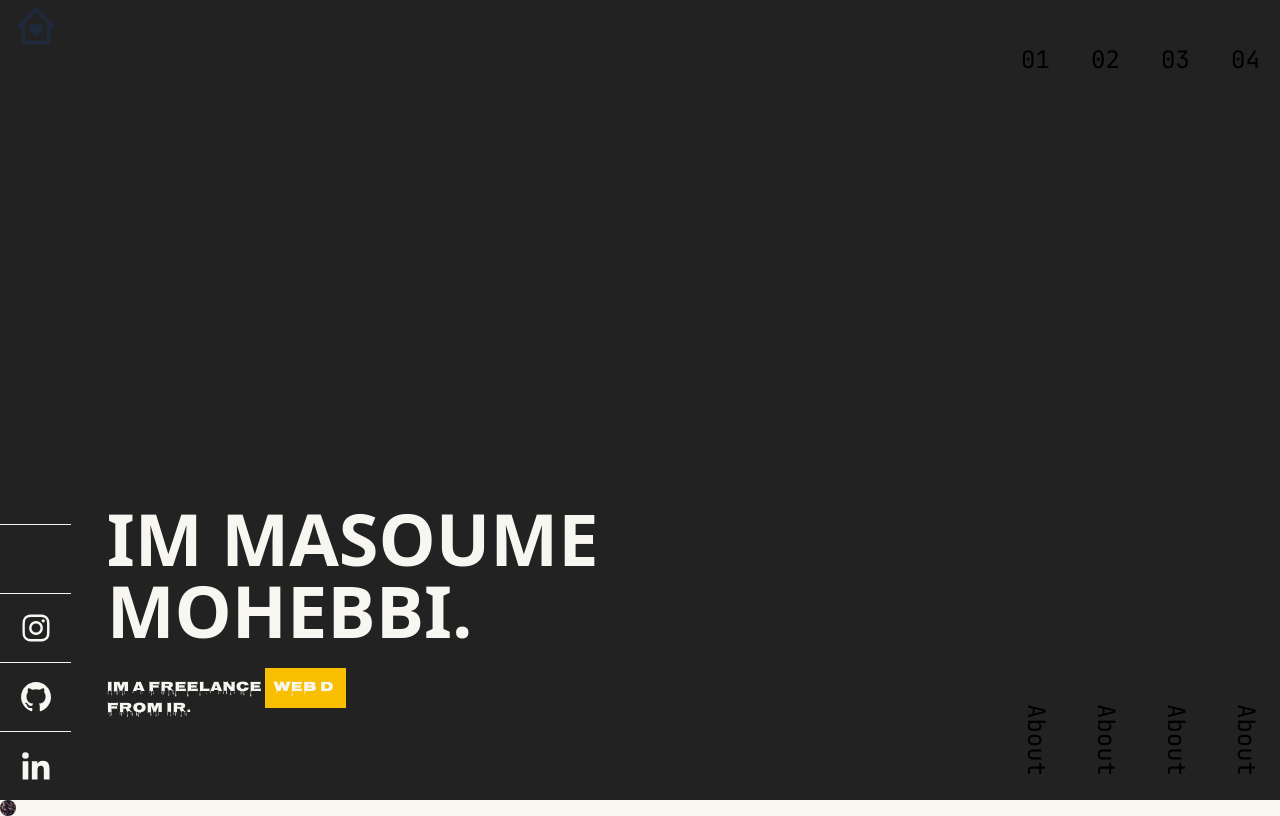
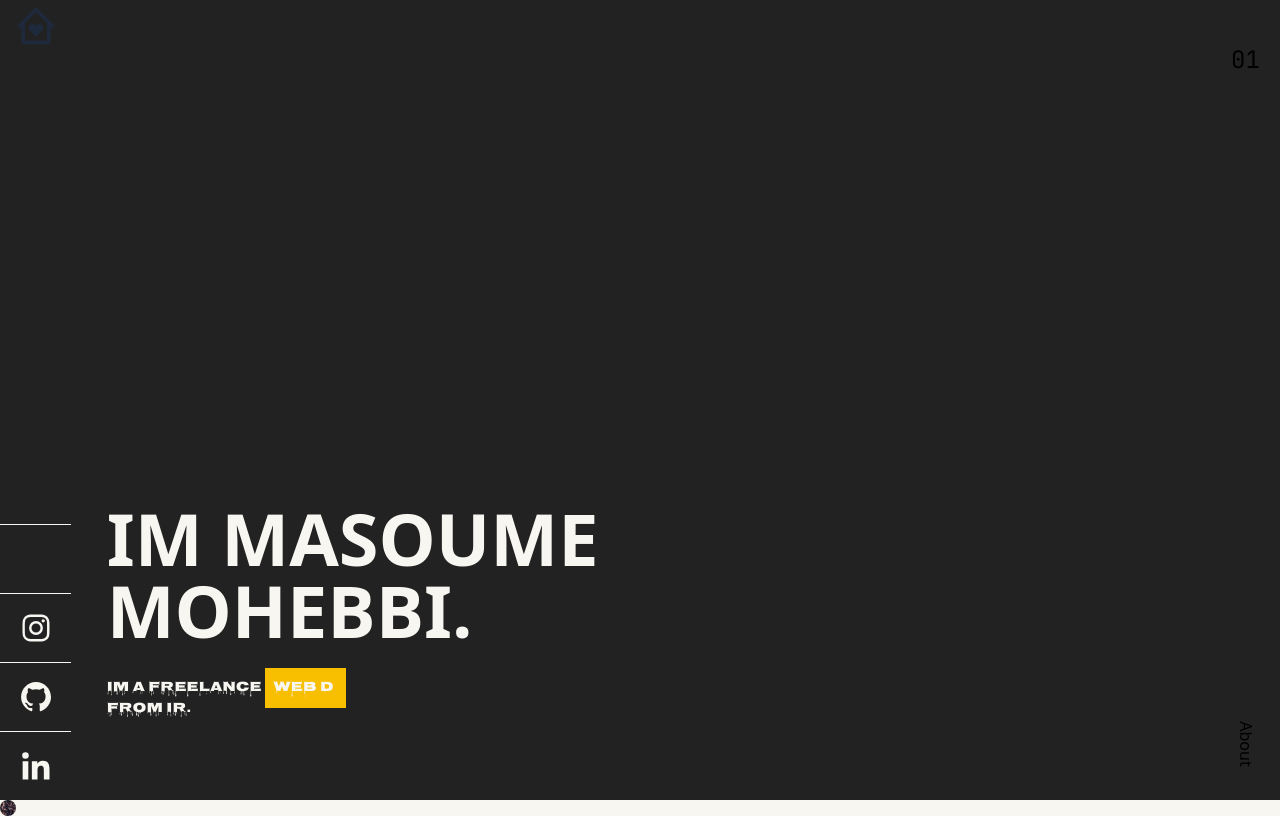
Before and after one commit to masoumehmohebbi/react-accordion-portfolio, a React (Vite) app: page / in a window 1280 px wide. Built offline with nearby package versions, Linux system fonts and the light colour scheme; a web font is replaced by a local one.

Commit message:
Added SideAccordion.jsx

```diff
--- a/src/components/SideAccordion.jsx
+++ b/src/components/SideAccordion.jsx
@@ -1,26 +1,30 @@
+import { useState } from "react";
+
 function SideAccordion() {
+  const [accordionBanner] = useState([
+    { id: "01", title: "About" },
+    // { id: "02", title: "Portfolio" },
+    // { id: "03", title: "CV" },
+    // { id: "04", title: "Contact" },
+  ]);
   return (
-    <aside className="font-Montserrat z-50 col-span-3 h-full flex justify-end">
-      <div className="group flex flex-col items-center border-l-[1px] border-primary justify-between h-full w-[70px] py-11">
-        <h1 className="group-hover:scale-[3.5] group-hover:font-jetbrains duration-150 ">
-          01
-        </h1>
-        <h1 className="rotate-90">About</h1>
-      </div>
-      <div className="flex flex-col items-center border-l-[1px] border-primary justify-between h-full w-[70px] py-11">
-        <h1 className="font-mono">02</h1>
-        <h1 className=" rotate-90 ">About</h1>
-      </div>
-      <div className="flex flex-col items-center border-l-[1px] border-primary justify-between h-full w-[70px] py-11">
-        <h1>03</h1>
-        <h1 className=" rotate-90 ">About</h1>
-      </div>
-      <div className="flex flex-col items-center border-l-[1px] border-primary justify-between h-full w-[70px] py-11">
-        <h1>04</h1>
-        <h1 className=" rotate-90 ">About</h1>
-      </div>
+    <aside className="z-50 col-span-3 h-full flex justify-end ">
+      {accordionBanner.map((banner) => (
+        <Accordion key={banner.id} banner={banner} />
+      ))}
     </aside>
   );
 }
 
 export default SideAccordion;
+
+function Accordion({ banner }) {
+  return (
+    <div className="group" key={banner.id}>
+      <h1 className="group-hover:-ml-12 group-hover:text-lg group-hover:scale-[3.3] group-hover:font-Londrina">
+        {banner.id}
+      </h1>
+      <h2 className="rotate-90">{banner.title}</h2>
+    </div>
+  );
+}
```
